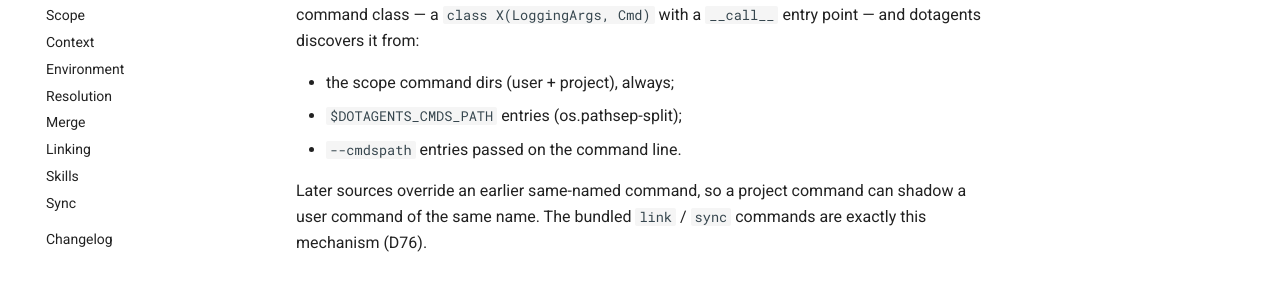
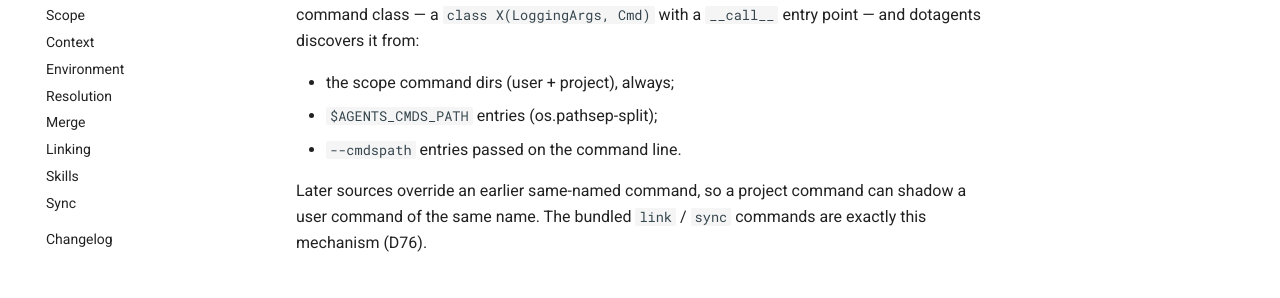
Before and after one commit to jose-pr/dotagents, an MkDocs documentation site: the page built from docs/guide/authoring.md, in a window 1280 px wide and 900 px high, scrolled down 1293 px. Shown: the part 434-732 px from the top of the window. Built offline with MkDocs 1.6.1 and Material for MkDocs 9.7.7, drawn with Linux system fonts in a browser that asks for light colours; comment, search, counter and statistics services are not loaded.

Commit message:
docs: authoring.md uses AGENTS_CMDS_PATH (D80)

```diff
--- a/docs/guide/authoring.md
+++ b/docs/guide/authoring.md
@@ -74,7 +74,7 @@ An overlay (or a scope's command dir) can ship **command modules** that become n
 and dotagents discovers it from:
 
 - the scope command dirs (user + project), always;
-- `$DOTAGENTS_CMDS_PATH` entries (os.pathsep-split);
+- `$AGENTS_CMDS_PATH` entries (os.pathsep-split);
 - `--cmdspath` entries passed on the command line.
 
 Later sources override an earlier same-named command, so a project command can shadow a
```
